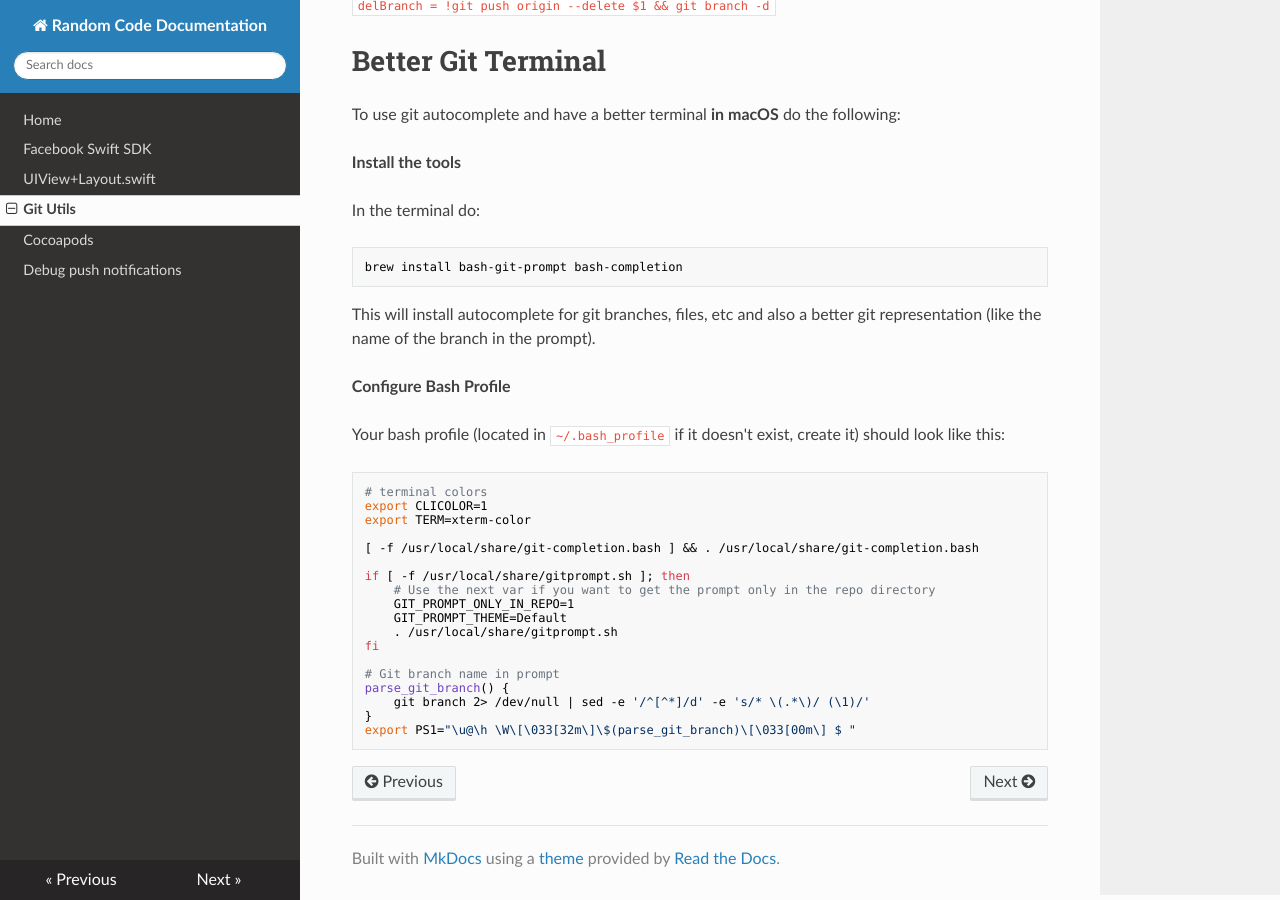
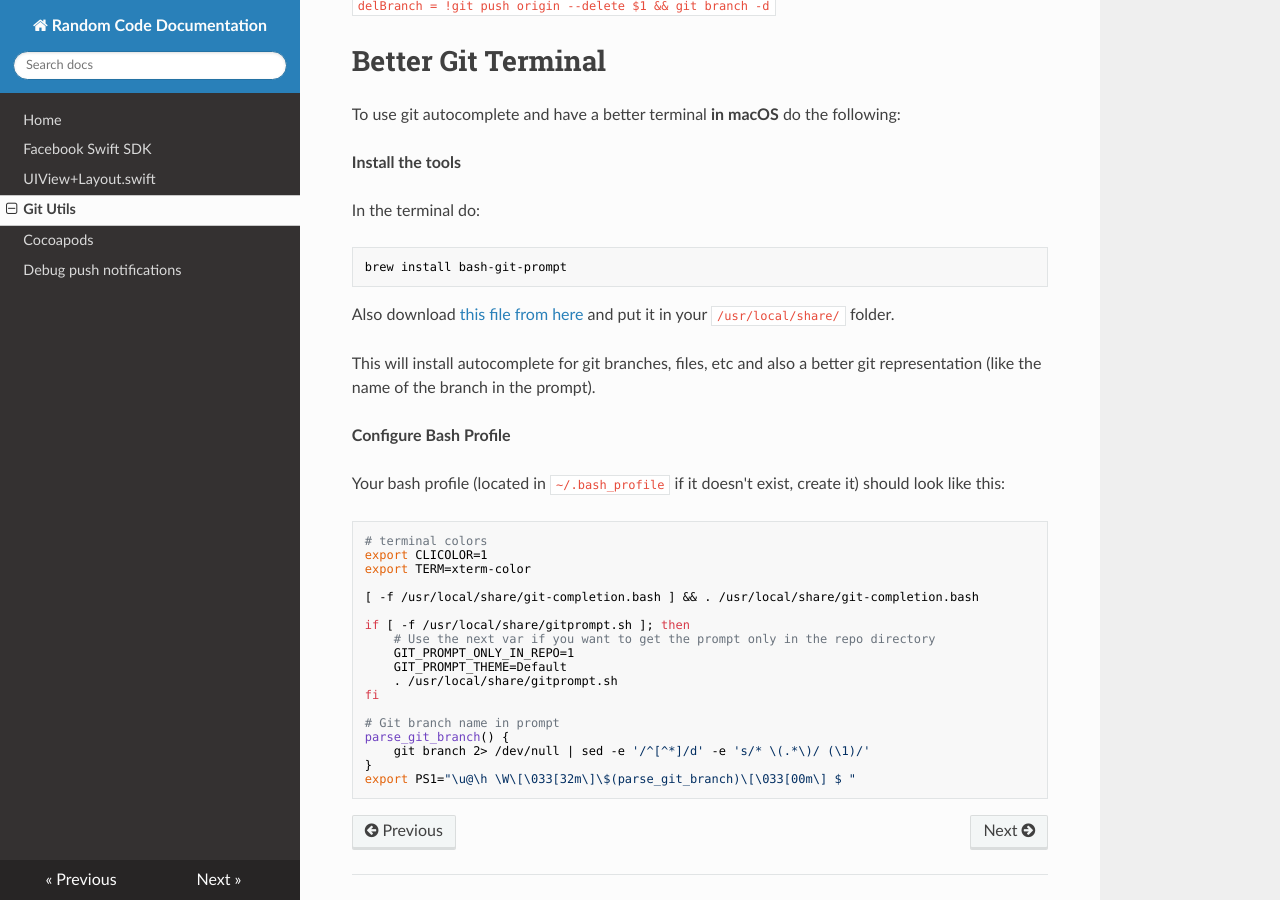
Before and after one commit to misato/random-code-documentation, an MkDocs documentation site: the page built from docs/git-utils.md, in a window 1280 px wide and 900 px high, scrolled down 612 px. Built offline with MkDocs 1.6.1, drawn with Linux system fonts in a browser that asks for light colours; nearby versions of some CDN libraries; old or Windows-style settings are respelled for this version of MkDocs.

Commit message:
changed documentation to use the new git completion script

````diff
--- a/docs/git-utils.md
+++ b/docs/git-utils.md
@@ -30,8 +30,10 @@ To use git autocomplete and have a better terminal **in macOS** do the following
 
 In the terminal do:
 ```
-brew install bash-git-prompt bash-completion
+brew install bash-git-prompt
 ```
+
+Also download [this file from here](https://raw.githubusercontent.com/git/git/master/contrib/completion/git-completion.bash) and put it in your `/usr/local/share/` folder.
 
 This will install autocomplete for git branches, files, etc and also a better git representation (like the name of the branch in the prompt).
 
````
Also changed, not shown: 1 other file.
